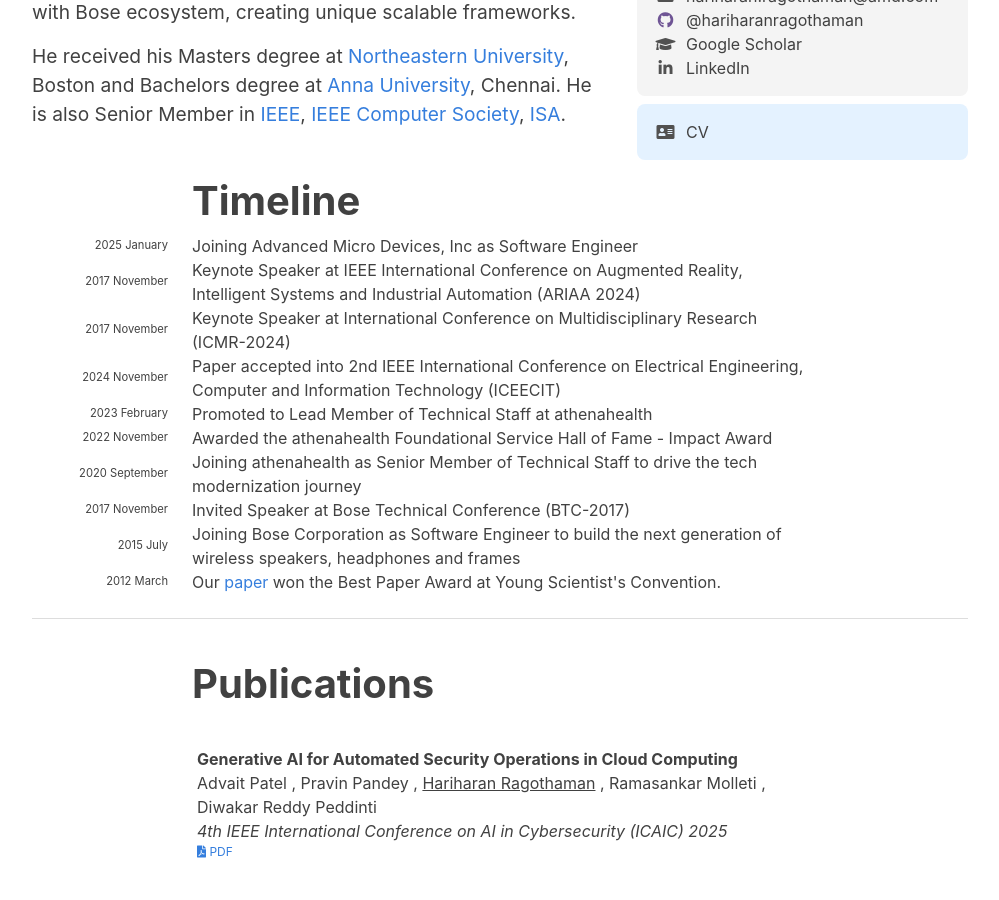
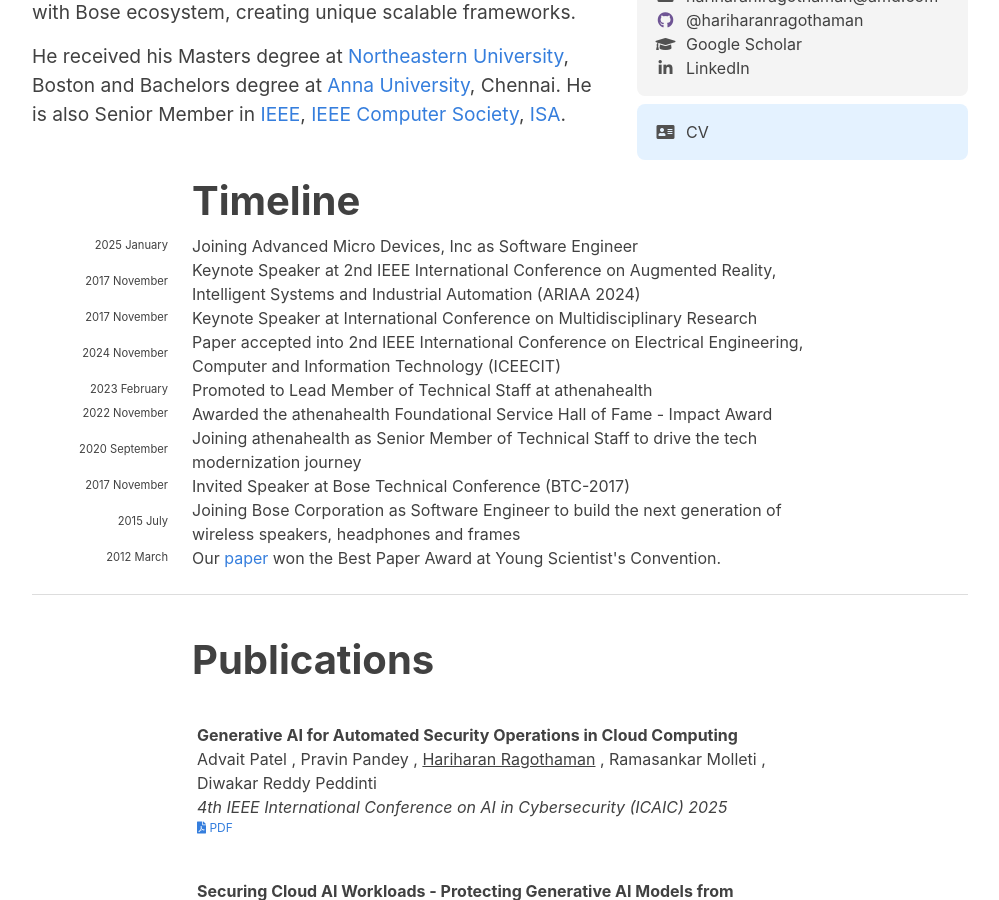
Before and after one commit to hariharanragothaman/hariharanragothaman.github.io, a Jekyll site: the page built from index.md, in a window 1280 px wide and 900 px high, scrolled down 652 px. Shown: the whole window, without its empty margins (140-1139 px from the left). Built offline with Jekyll 4.4.1, drawn with Linux system fonts in a browser that asks for light colours; nearby versions of some CDN libraries; some web fonts are replaced.

Commit message:
Polishes and Updates

```diff
--- a/_data/news.yaml
+++ b/_data/news.yaml
@@ -4,11 +4,11 @@
 
 - year: 2017
   year-extra: November
-  description: Keynote Speaker at IEEE International Conference on Augmented Reality, Intelligent Systems and Industrial Automation (ARIAA 2024)
+  description: Keynote Speaker at 2nd IEEE International Conference on Augmented Reality, Intelligent Systems and Industrial Automation (ARIAA 2024)
 
 - year: 2017
   year-extra: November
-  description: Keynote Speaker at International Conference on Multidisciplinary Research (ICMR-2024)
+  description: Keynote Speaker at International Conference on Multidisciplinary Research
 
 - year: 2024
   year-extra: November
```
